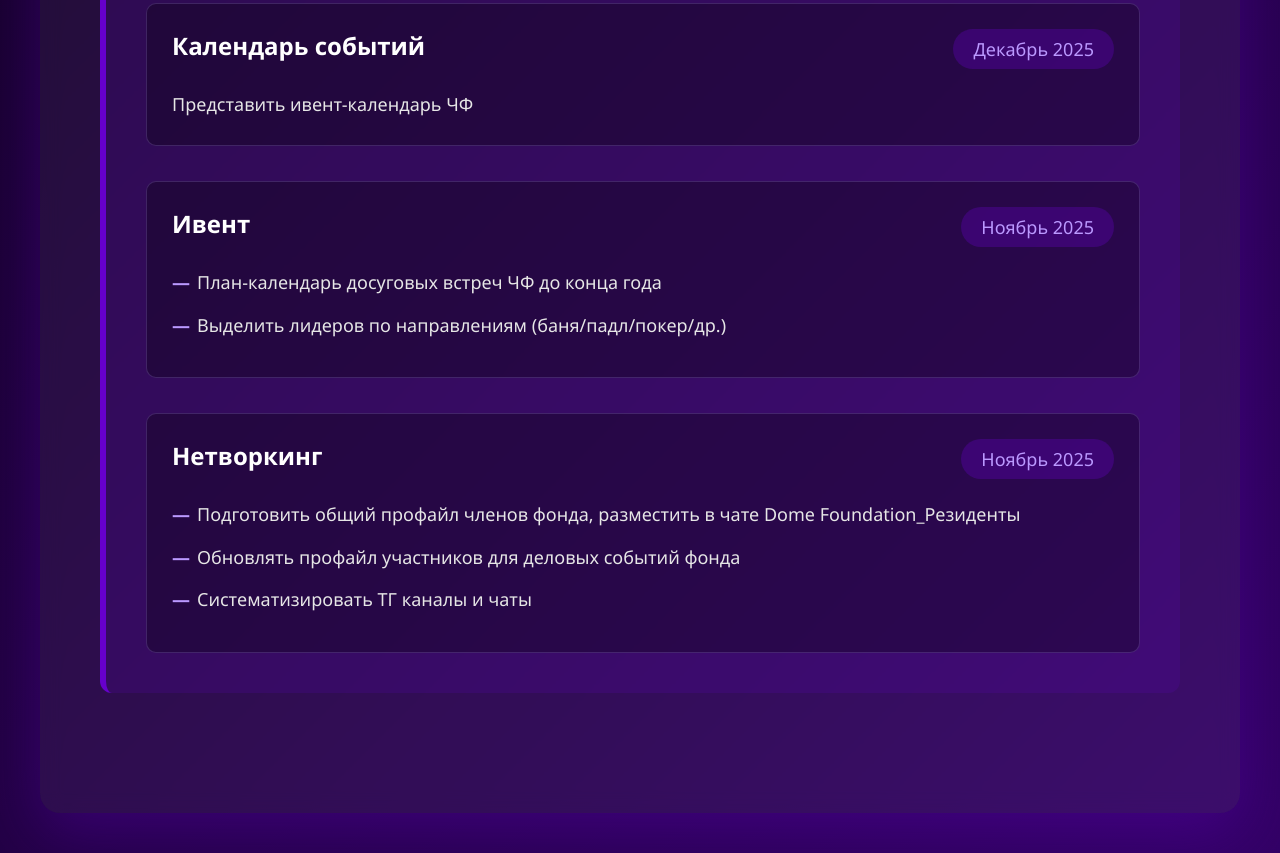
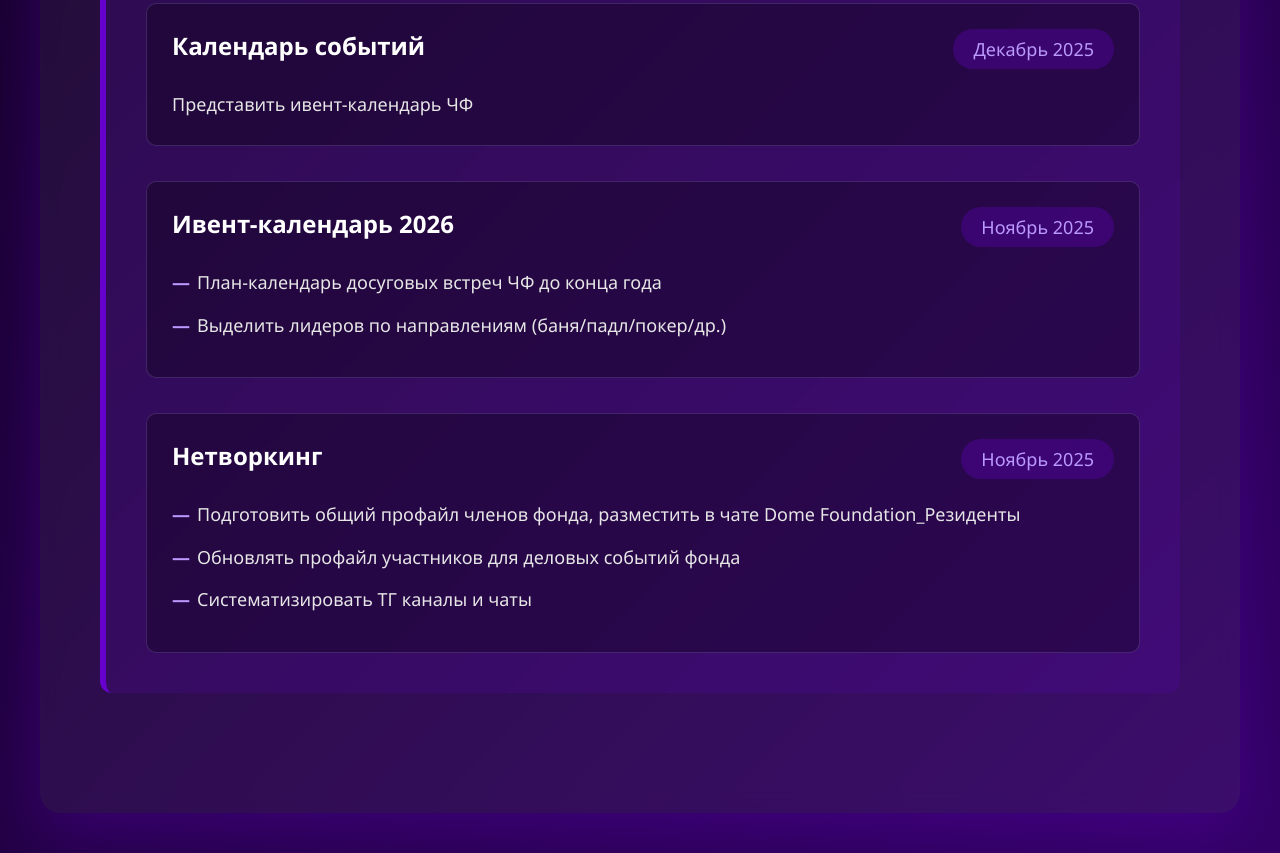
Before and after one commit to vlodhalkgalk/SS_report, a plain HTML site: page index.html in a window 1280 px wide. Shown: the part 1921-2774 px from the top of the page. Drawn offline with Linux system fonts and the light colour scheme.

Commit message:
Update index.html

```diff
--- a/index.html
+++ b/index.html
@@ -235,7 +235,7 @@
 
             <div class="task">
                 <div class="task-header">
-                    <div class="task-name">Ивент</div>
+                    <div class="task-name">Ивент-календарь 2026</div>
                     <div class="task-deadline">Ноябрь 2025</div>
                 </div>
                 <div class="task-description">
```
